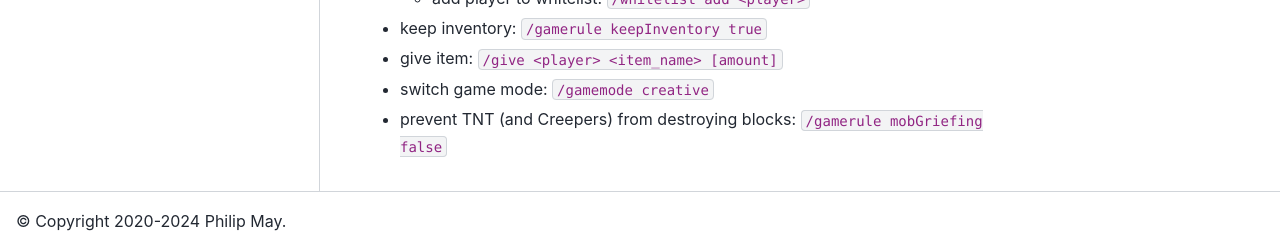
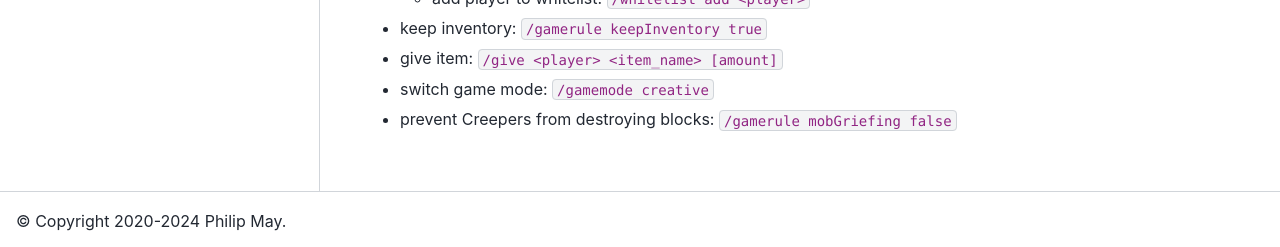
Before and after one commit to PhilipMay/PhilipMay_org, a Sphinx documentation site: the page built from source/it/minecraft.md, in a window 1280 px wide and 1349 px high. Shown: the part 1099-1346 px from the top of the window. Built offline with Sphinx 7.4.7 and the PyData theme 0.15.4, drawn with Linux system fonts in a browser that asks for light colours; comment, search, counter and statistics services are not loaded.

Commit message:
Update minecraft.md

```diff
--- a/source/it/minecraft.md
+++ b/source/it/minecraft.md
@@ -30,4 +30,4 @@
 - keep inventory: `/gamerule keepInventory true`
 - give item: `/give <player> <item_name> [amount]`
 - switch game mode: `/gamemode creative`
-- prevent TNT (and Creepers) from destroying blocks: `/gamerule mobGriefing false`
+- prevent Creepers from destroying blocks: `/gamerule mobGriefing false`
```
